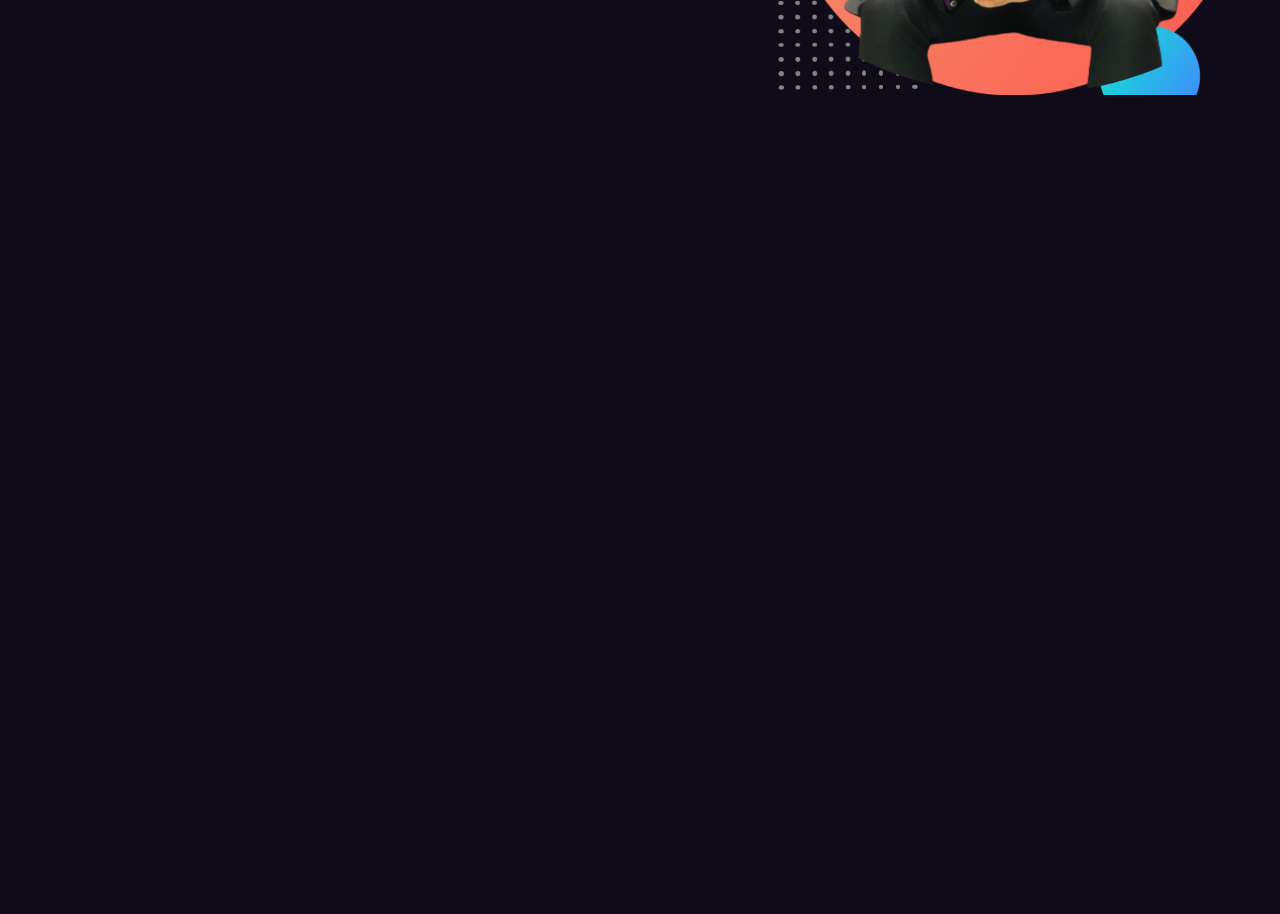
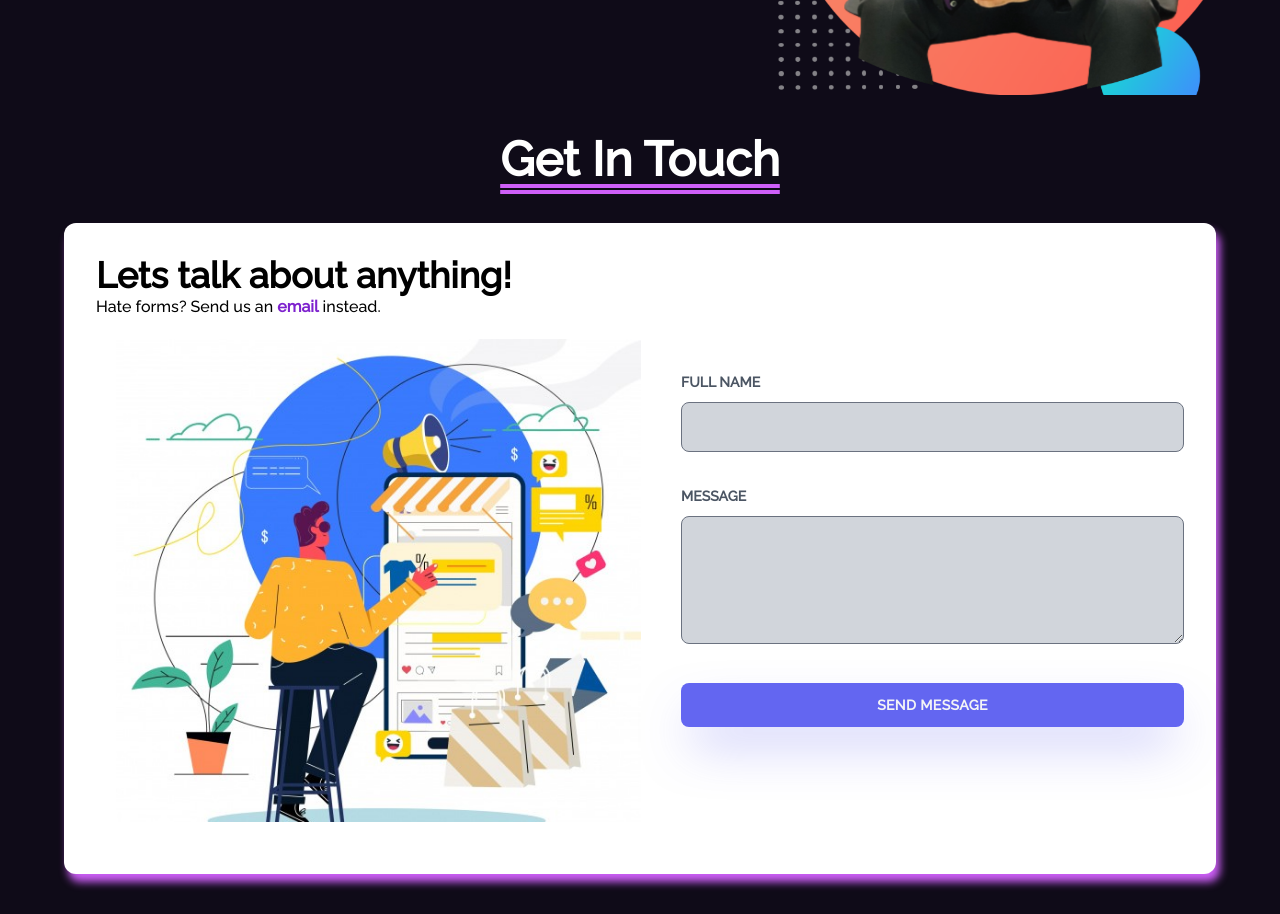
Before and after one commit to sajid1545/personal-portfolio, a React (Vite) app: page / in a window 1280 px wide. Shown: the part 1380-2294 px from the top of the page. Before the commit the page ends 1515 px from the top, so only its background shows below. Built offline with nearby package versions, Linux system fonts and the light colour scheme.

Commit message:
contact form added

```diff
--- a/package.json
+++ b/package.json
@@ -23,6 +23,7 @@
 		"tsparticles": "^2.6.0"
 	},
 	"devDependencies": {
+		"@tailwindcss/forms": "^0.5.3",
 		"@types/react": "^18.0.26",
 		"@types/react-dom": "^18.0.9",
 		"@vitejs/plugin-react": "^2.2.0",
--- a/src/Pages/About/About.jsx
+++ b/src/Pages/About/About.jsx
@@ -5,7 +5,7 @@ import myPic from '../../assets/sajid-bg.png';
 const About = () => {
 	return (
 		<div id='about' className="my-10">
-			<h1 className="text-center my-10 font-extrabold text-5xl underline decoration-double underline-offset-8 decoration-[#CE5FF8] ">About Me</h1>
+			<h1 className="text-center my-10 font-extrabold text-5xl underline decoration-double underline-offset-8 decoration-[rgb(206,95,248)] ">About Me</h1>
 
 			<div className="flex justify-center  items-center w-[95%] gap-10 mx-auto">
 				<div className="my-info w-[75%]">
--- /dev/null
+++ b/src/Pages/Contact/Contact.jsx
@@ -0,0 +1,70 @@
+import React from 'react';
+import contactPic from '../../assets/contact-me.jpg';
+
+const Contact = () => {
+	return (
+		<div className="w-[90%] mx-auto  my-10 ">
+			<h1 className="text-center my-10 font-extrabold text-5xl underline decoration-double underline-offset-8 decoration-[rgb(206,95,248)] ">
+				Get In Touch
+			</h1>
+
+			<div className="bg-white p-8 flex items-center rounded-xl gap-5  shadow-[4.0px_8.0px_8.0px_rgba(206,95,248)] cursor-pointer">
+				{/* left side of form */}
+				<div>
+					<div className="text-black ">
+						<h1 className="text-4xl font-extrabold">Lets talk about anything!</h1>
+						<p className="">
+							Hate forms? Send us an <span className='text-purple-700 font-bold'>email</span> instead.
+						</p>
+					</div>
+
+					<div>
+						<img src={contactPic} alt="" className="p-5" />
+					</div>
+				</div>
+
+				{/* right side of form */}
+
+				<div className="w-2/4">
+					<div class="">
+						<div>
+							<span class="uppercase text-sm text-gray-600 font-bold">Full Name</span>
+							<input
+								class="w-full bg-gray-300 text-gray-900 mt-2 p-3 rounded-lg focus:outline-none focus:shadow-outline"
+								type="text"
+								placeholder=""
+							/>
+						</div>
+
+						<div class="mt-8">
+							<span class="uppercase text-sm text-gray-600 font-bold">Message</span>
+							<textarea class="w-full h-32 bg-gray-300 text-gray-900 mt-2 p-3 rounded-lg focus:outline-none focus:shadow-outline"></textarea>
+						</div>
+						<div class="mt-8">
+							<button class="uppercase text-sm font-bold tracking-wide bg-indigo-500  shadow-indigo-500/50 shadow-2xl text-gray-100 p-3 rounded-lg w-full focus:outline-none focus:shadow-outline">
+								Send Message
+							</button>
+						</div>
+					</div>
+				</div>
+			</div>
+		</div>
+	);
+};
+
+export default Contact;
+
+{
+	/* <div class="inline-block relative w-64">
+	<select class="block appearance-none w-full bg-white border border-gray-400 hover:border-gray-500 px-4 py-2 pr-8 rounded shadow leading-tight focus:outline-none focus:shadow-outline">
+		<option>Really long option that will likely overlap the chevron</option>
+		<option>Option 2</option>
+		<option>Option 3</option>
+	</select>
+	<div class="pointer-events-none absolute inset-y-0 right-0 flex items-center px-2 text-gray-700">
+		<svg class="fill-current h-4 w-4" xmlns="http://www.w3.org/2000/svg" viewBox="0 0 20 20">
+			<path d="M9.293 12.95l.707.707L15.657 8l-1.414-1.414L10 10.828 5.757 6.586 4.343 8z" />
+		</svg>
+	</div>
+</div>; */
+}
--- a/src/Pages/Home/Home/Home.jsx
+++ b/src/Pages/Home/Home/Home.jsx
@@ -1,6 +1,7 @@
 import React from 'react';
 import { AnimationOnScroll } from 'react-animation-on-scroll';
 import About from '../../About/About';
+import Contact from '../../Contact/Contact';
 import Banner from '../Banner/Banner';
 
 const Home = () => {
@@ -10,8 +11,7 @@ const Home = () => {
 			<Banner />
 
 			<About />
-			{/* <AnimationOnScroll animateIn="animate__bounceInUp">
-			</AnimationOnScroll> */}
+			<Contact/>
 		</div>
 	);
 };
--- a/tailwind.config.cjs
+++ b/tailwind.config.cjs
@@ -7,5 +7,5 @@ module.exports = {
   theme: {
     extend: {},
   },
-  plugins: [],
+  plugins: [require('@tailwindcss/forms'),],
 }
```
Also changed, not shown: src/App.jsx (+5 -3 lines), src/assets/contact-me.jpg (added), 1 other file (tests, documents, lock files or other folders).
